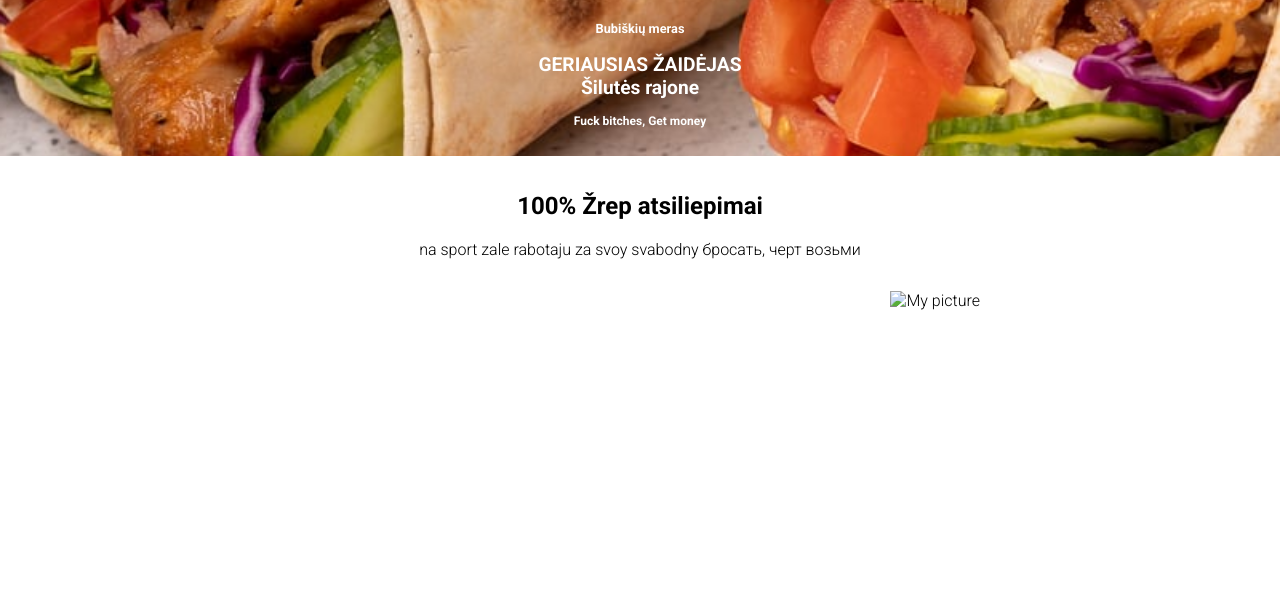
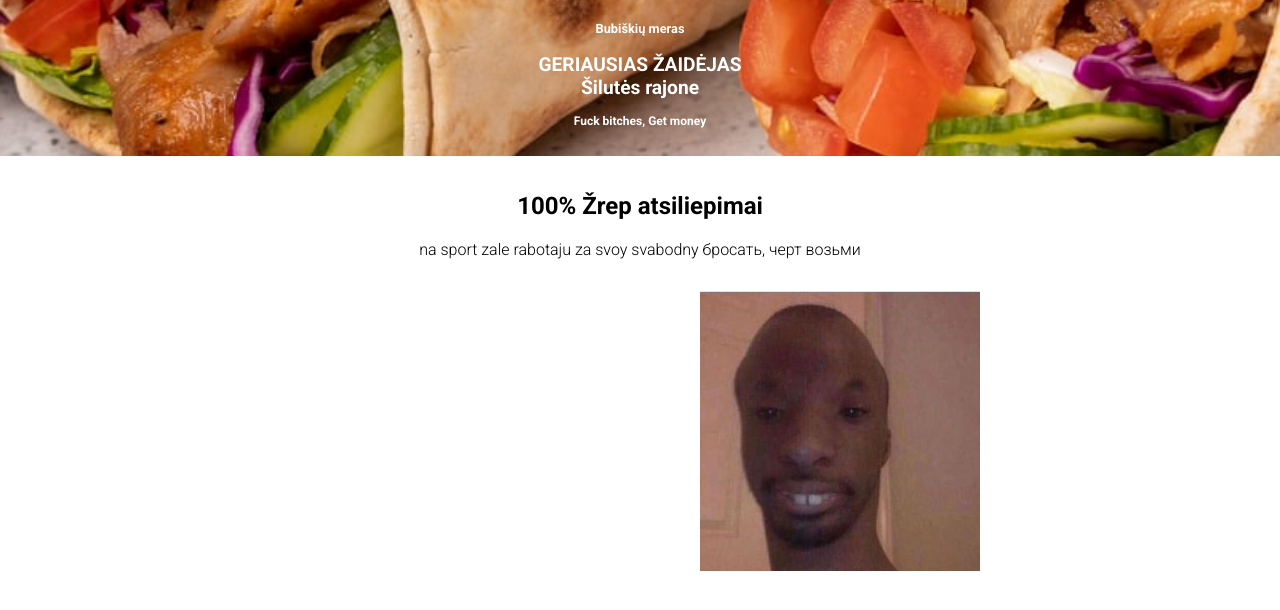
Before and after one commit to Stoninis/puslapis, a plain HTML site: page index.html in a window 1280 px wide. Drawn offline with Linux system fonts and the light colour scheme.

Commit message:
Update index.html

```diff
--- a/index.html
+++ b/index.html
@@ -23,7 +23,7 @@
             <h2>100% Žrep atsiliepimai</h2>
             <p>na sport zale rabotaju za svoy svabodny бросать, черт возьми</p>
         </div>
-        <img src="images/as.jpg" alt="My picture">
+        <img src="images/ass.jpg" alt="My picture">
     </section>
 
 </body>
```
